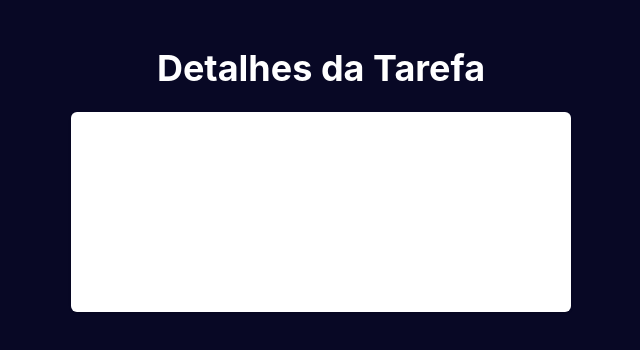
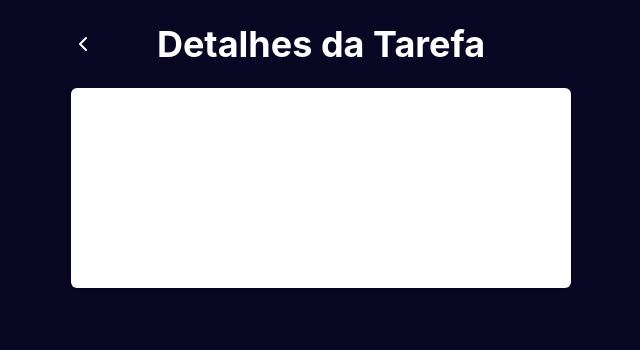
Before and after one commit to SamukaArcanjo/base-react, a React (Vite) app in the folder BaseReact/: page /details in a window 1280 px wide. Shown: the top 350 px of the page, without its empty margins (319-959 px from the left). Built offline with nearby package versions, Linux system fonts and the light colour scheme.

Commit message:
feat: Botão de voltar para a pagina principal no DetailPage

```diff
--- a/BaseReact/src/pages/DetailPage.jsx
+++ b/BaseReact/src/pages/DetailPage.jsx
@@ -1,3 +1,4 @@
+import { ChevronLeft } from "lucide-react";
 import { useSearchParams } from "react-router-dom";
 
 function DetailPage() {
@@ -6,10 +7,16 @@ function DetailPage() {
   const description = searchParams.get("description");
 
   return (
-    <div className="bg-[#080825] w-screen h-screen p-6 flex flex-col justify-start items-center">
-      <h1 className="text-4xl font-bold text-[#fff] text-center p-6">
-        Detalhes da Tarefa
-      </h1>
+    <div className="bg-[#080825] w-screen h-screen p-6 flex flex-col justify-start items-center gap-6">
+      <div className="w-[500px] flex justify-center relative">
+        <button className="absolute left-0 top-1/2 -translate-y-1/2  text-white">
+          <ChevronLeft />
+        </button>
+        <h1 className="text-4xl font-bold text-[#fff] text-center ">
+          Detalhes da Tarefa
+        </h1>
+      </div>
+
       <div className="w-[500px] h-[200px] rounded-md shadow bg-[#fff] space-y-4 p-6 text-center ">
         <h1 className="font-bold text-3xl">{title}</h1>
         <p className="text-2xl">{description}</p>
```
